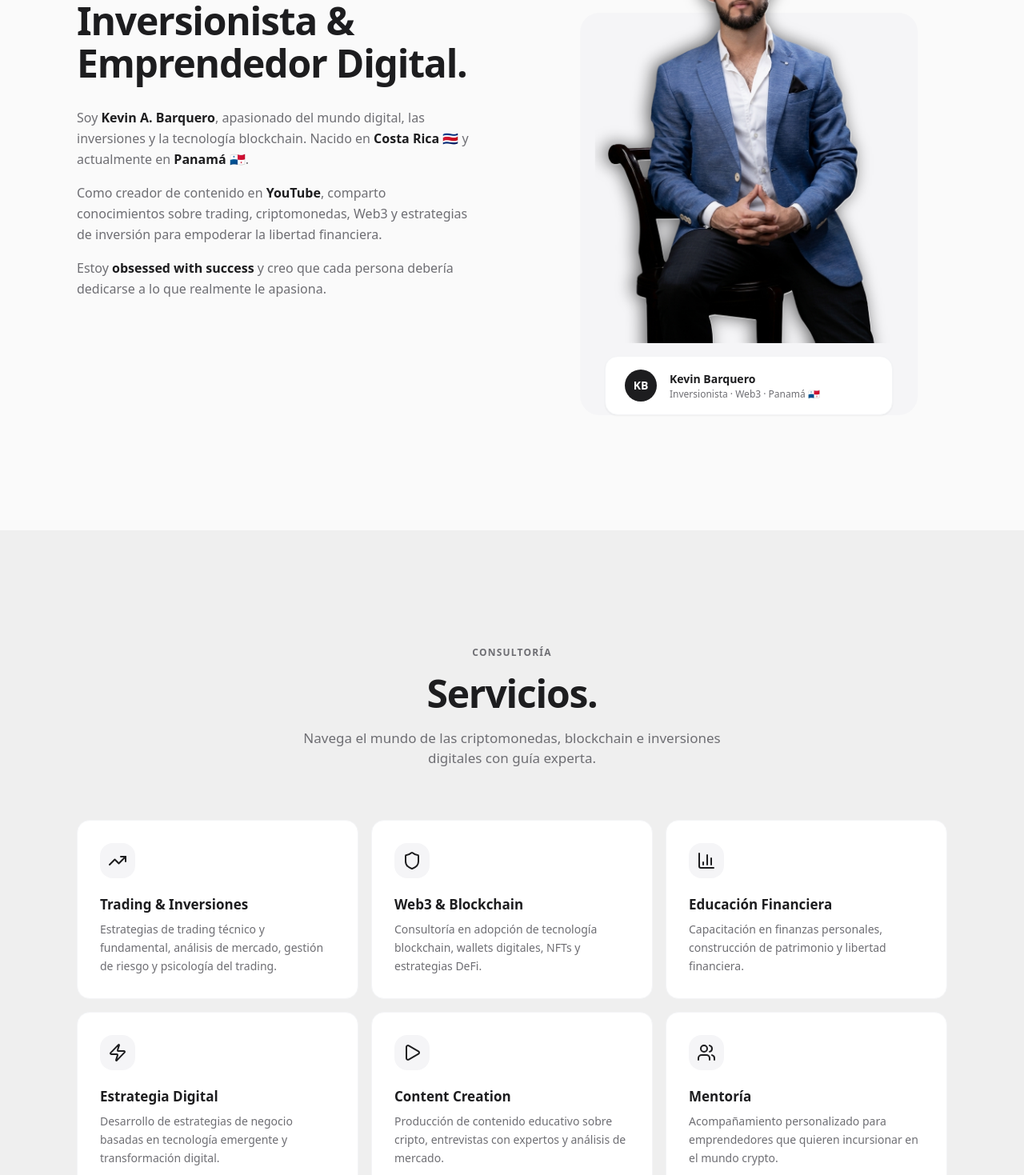
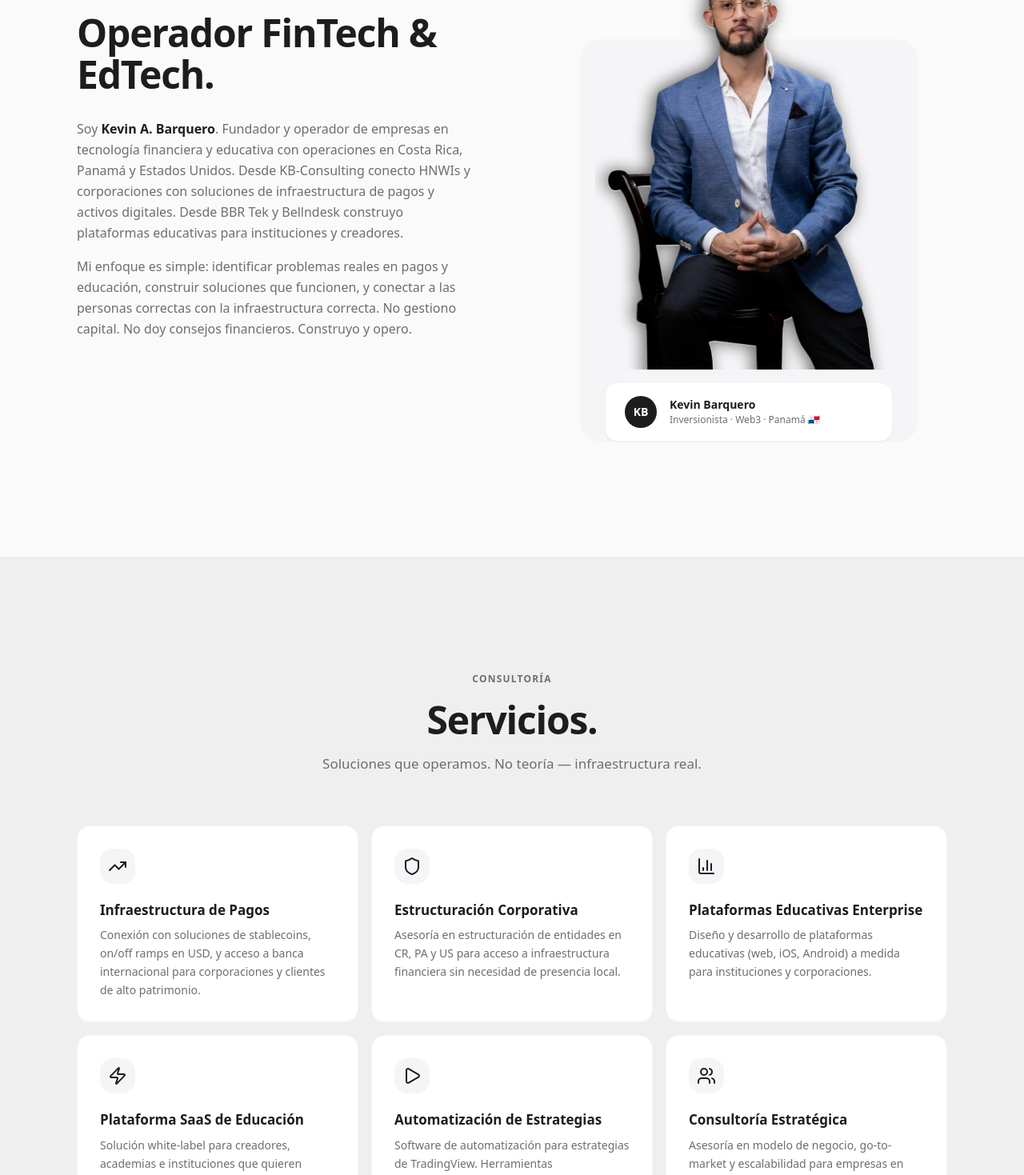
Before and after one commit to Chack0107/Kevin-Barquero-Web, a React (Vite) app: page / in a window 1280 px wide. Shown: the part 1320-2789 px from the top of the page at 80% size. Built offline with nearby package versions, Linux system fonts and the light colour scheme.

Commit message:
sadasdasdasf

```diff
--- a/src/App.tsx
+++ b/src/App.tsx
@@ -57,12 +57,12 @@ export default function App() {
   ];
 
   const services = [
-    { icon: <TrendingUp size={24} />, title: 'Trading & Inversiones', desc: 'Estrategias de trading técnico y fundamental, análisis de mercado, gestión de riesgo y psicología del trading.' },
-    { icon: <Shield size={24} />, title: 'Web3 & Blockchain', desc: 'Consultoría en adopción de tecnología blockchain, wallets digitales, NFTs y estrategias DeFi.' },
-    { icon: <BarChart3 size={24} />, title: 'Educación Financiera', desc: 'Capacitación en finanzas personales, construcción de patrimonio y libertad financiera.' },
-    { icon: <Zap size={24} />, title: 'Estrategia Digital', desc: 'Desarrollo de estrategias de negocio basadas en tecnología emergente y transformación digital.' },
-    { icon: <Play size={24} />, title: 'Content Creation', desc: 'Producción de contenido educativo sobre cripto, entrevistas con expertos y análisis de mercado.' },
-    { icon: <Users size={24} />, title: 'Mentoría', desc: 'Acompañamiento personalizado para emprendedores que quieren incursionar en el mundo crypto.' },
+    { icon: <TrendingUp size={24} />, title: 'Infraestructura de Pagos', desc: 'Conexión con soluciones de stablecoins, on/off ramps en USD, y acceso a banca internacional para corporaciones y clientes de alto patrimonio.' },
+    { icon: <Shield size={24} />, title: 'Estructuración Corporativa', desc: 'Asesoría en estructuración de entidades en CR, PA y US para acceso a infraestructura financiera sin necesidad de presencia local.' },
+    { icon: <BarChart3 size={24} />, title: 'Plataformas Educativas Enterprise', desc: 'Diseño y desarrollo de plataformas educativas (web, iOS, Android) a medida para instituciones y corporaciones.' },
+    { icon: <Zap size={24} />, title: 'Plataforma SaaS de Educación', desc: 'Solución white-label para creadores, academias e instituciones que quieren lanzar su propia experiencia de educación online.' },
+    { icon: <Play size={24} />, title: 'Automatización de Estrategias', desc: 'Software de automatización para estrategias de TradingView. Herramientas independientes que cada usuario opera por su cuenta.' },
+    { icon: <Users size={24} />, title: 'Consultoría Estratégica', desc: 'Asesoría en modelo de negocio, go-to-market y escalabilidad para empresas en FinTech y EdTech.' },
   ];
 
   const stats = [
@@ -73,10 +73,11 @@ export default function App() {
   ];
 
   const portfolio = [
-    { name: 'Blerify', tag: 'Identidad Digital & Activos', desc: 'Plataforma líder en identidad digital verificable y gestión de activos digitales en Latinoamérica. Credenciales digitales, firmas electrónicas y billeteras universales con blockchain.', chips: ['Blockchain', 'Identidad Digital', 'Web3', 'Fintech'], link: 'https://blerify.com', cta: 'Visitar Sitio' },
-    { name: 'Canal de YouTube', tag: 'Kevin Barquero', desc: 'Más de 80 videos sobre trading, criptomonedas, Web3 y entrevistas con líderes de la industria. Una comunidad creciente de entusiastas del mundo crypto.', chips: ['Educación', 'Trading', 'Entrevistas', 'Crypto'], link: 'https://www.youtube.com/@KEVINFBful', cta: 'Ver Canal' },
-    { name: 'Digital Nomad', tag: 'Estilo de Vida & Comunidad', desc: 'Promoviendo el estilo de vida nómada digital. Desde Bitcoin Jungle en Costa Rica hasta hubs tecnológicos en Panamá.', chips: ['Remote Work', 'Bitcoin', 'Lifestyle', 'Comunidad'], link: 'https://www.instagram.com/kevinbarquero7', cta: 'Seguir en Instagram' },
-    { name: 'Blockchain Community', tag: 'Educación & Networking', desc: 'Participación activa en Blockchain Week Panamá, conectando con líderes de la industria como Ledger, LACChain y otros proyectos innovadores.', chips: ['Events', 'Networking', 'LACChain', 'Ledger'], link: 'https://www.threads.com/@kevinbarquero7', cta: 'Ver en Threads' },
+    { name: 'KB-Consulting', tag: 'FINTECH · CONSULTORÍA', desc: 'Consultoría en infraestructura de pagos digitales y estructuración corporativa para HNWIs y corporaciones. CR / PA / US.', chips: ['Infraestructura de Pago', 'Stablecoins', 'Estructuración Corporativa', 'Plataformas Educativas'], link: '#', cta: 'Visitar Sitio' },
+    { name: 'BBR Tek Panama', tag: 'EDTECH · ENTERPRISE', desc: 'Plataformas educativas enterprise a medida (web, iOS, Android) para instituciones y corporaciones en Latinoamérica.', chips: ['Custom Platforms', 'Plataformas Educativas', 'Desarrollo', 'Enterprise'], link: '#', cta: 'Ver Más' },
+    { name: 'Bellndesk', tag: 'EDTECH · SAAS', desc: 'Plataforma SaaS white-label para creadores, academias e instituciones que quieren monetizar su contenido educativo online.', chips: ['White-Label', 'Educación Online', 'SaaS', 'Monetización'], link: '#', cta: 'Ver Más' },
+    { name: 'K&F Technologies LLC', tag: 'FINTECH · SOFTWARE', desc: 'Desarrollo EdTech enterprise para el mercado US + software de automatización de estrategias para TradingView.', chips: ['Automatización', 'TradingView', 'Software', 'Enterprise'], link: '#', cta: 'Ver Más' },
+    { name: 'Textiles Barquero', tag: 'RETAIL · DISEÑO', desc: 'Tienda de telas especializadas y servicio premium de diseño de cortinas a medida en el sur de Costa Rica.', chips: ['Retail', 'Diseño Custom', 'Cortinas Premium', 'Textiles'], link: '#', cta: 'Ver Más' },
   ];
 
   const socials = [
@@ -144,9 +145,9 @@ export default function App() {
                 />
               </div>
 
-              <p className="text-[11px] md:text-[12px] font-semibold tracking-widest uppercase text-[#6e6e73] mb-6 order-3 lg:order-none">Inversionista · Emprendedor · Web3</p>
+              <p className="text-[11px] md:text-[12px] font-semibold tracking-widest uppercase text-[#6e6e73] mb-6 order-3 lg:order-none">fintech · edtech · global</p>
               <p className="text-[16px] sm:text-[20px] text-[#6e6e73] leading-relaxed mb-10">
-                Estratega en Web3 y Blockchain enfocado en crecimiento y transformación digital
+                Construyo y opero empresas de tecnología financiera y educativa. Conecto HNWIs y corporaciones con la infraestructura de pagos que necesitan.
               </p>
               <div className="flex flex-col md:flex-row flex-wrap gap-3 justify-center lg:justify-start mb-12">
                 <button onClick={() => goto('portfolio')} className="inline-flex items-center justify-center gap-2 bg-[#1d1d1f] text-white text-[15px] font-medium px-6 md:px-7 py-4 md:py-3.5 rounded-full hover:bg-[#333] transition-colors">
@@ -199,12 +200,11 @@ export default function App() {
               <div>
                 <p className="text-[11px] md:text-[12px] font-semibold tracking-widest uppercase text-[#6e6e73] mb-4 flex items-center gap-2 justify-center lg:justify-start"><Award size={14} /> Sobre Mí</p>
                 <h2 className="text-[28px] sm:text-[48px] font-bold tracking-tight leading-[1.1] mb-7 text-[#1d1d1f] text-center lg:text-left">
-                  Inversionista &<br />Emprendedor Digital.
+                  Operador FinTech &<br />EdTech.
                 </h2>
                 <div className="space-y-4 text-[15px] md:text-[16px] text-[#6e6e73] leading-relaxed text-center lg:text-left">
-                  <p>Soy <strong className="text-[#1d1d1f]">Kevin A. Barquero</strong>, apasionado del mundo digital, las inversiones y la tecnología blockchain. Nacido en <strong className="text-[#1d1d1f]">Costa Rica</strong> 🇨🇷 y actualmente en <strong className="text-[#1d1d1f]">Panamá</strong> 🇵🇦.</p>
-                  <p>Como creador de contenido en <strong className="text-[#1d1d1f]">YouTube</strong>, comparto conocimientos sobre trading, criptomonedas, Web3 y estrategias de inversión para empoderar la libertad financiera.</p>
-                  <p>Estoy <strong className="text-[#1d1d1f]">obsessed with success</strong> y creo que cada persona debería dedicarse a lo que realmente le apasiona.</p>
+                  <p>Soy <strong className="text-[#1d1d1f]">Kevin A. Barquero</strong>. Fundador y operador de empresas en tecnología financiera y educativa con operaciones en Costa Rica, Panamá y Estados Unidos. Desde KB-Consulting conecto HNWIs y corporaciones con soluciones de infraestructura de pagos y activos digitales. Desde BBR Tek y Bellndesk construyo plataformas educativas para instituciones y creadores.</p>
+                  <p>Mi enfoque es simple: identificar problemas reales en pagos y educación, construir soluciones que funcionen, y conectar a las personas correctas con la infraestructura correcta. No gestiono capital. No doy consejos financieros. Construyo y opero.</p>
                 </div>
               </div>
               <div className="relative flex flex-col items-center">
@@ -234,7 +234,7 @@ export default function App() {
             <div className="text-center mb-8 md:mb-12 lg:mb-16">
               <p className="text-[11px] md:text-[12px] font-semibold tracking-widest uppercase text-[#6e6e73] mb-4">Consultoría</p>
               <h2 className="text-[28px] sm:text-[48px] font-bold tracking-tight leading-[1.1] text-[#1d1d1f] mb-4">Servicios.</h2>
-              <p className="text-[15px] md:text-[17px] text-[#6e6e73] max-w-xl mx-auto">Navega el mundo de las criptomonedas, blockchain e inversiones digitales con guía experta.</p>
+              <p className="text-[15px] md:text-[17px] text-[#6e6e73] max-w-xl mx-auto">Soluciones que operamos. No teoría — infraestructura real.</p>
             </div>
           </FadeSection>
           <div className="grid grid-cols-1 md:grid-cols-2 lg:grid-cols-3 gap-4">
@@ -258,7 +258,7 @@ export default function App() {
             <div className="text-center mb-8 md:mb-12 lg:mb-16">
               <p className="text-[11px] md:text-[12px] font-semibold tracking-widest uppercase text-[#6e6e73] mb-4">Portafolio</p>
               <h2 className="text-[28px] sm:text-[48px] font-bold tracking-tight leading-[1.1] text-[#1d1d1f] mb-4">Empresas & Proyectos.</h2>
-              <p className="text-[15px] md:text-[17px] text-[#6e6e73] max-w-xl mx-auto">Proyectos innovadores en el ecosistema blockchain y fintech de Latinoamérica.</p>
+              <p className="text-[15px] md:text-[17px] text-[#6e6e73] max-w-xl mx-auto">Empresas que construyo y opero en FinTech y EdTech.</p>
             </div>
           </FadeSection>
           <div className="grid grid-cols-1 md:grid-cols-2 gap-4 lg:gap-5">
```
